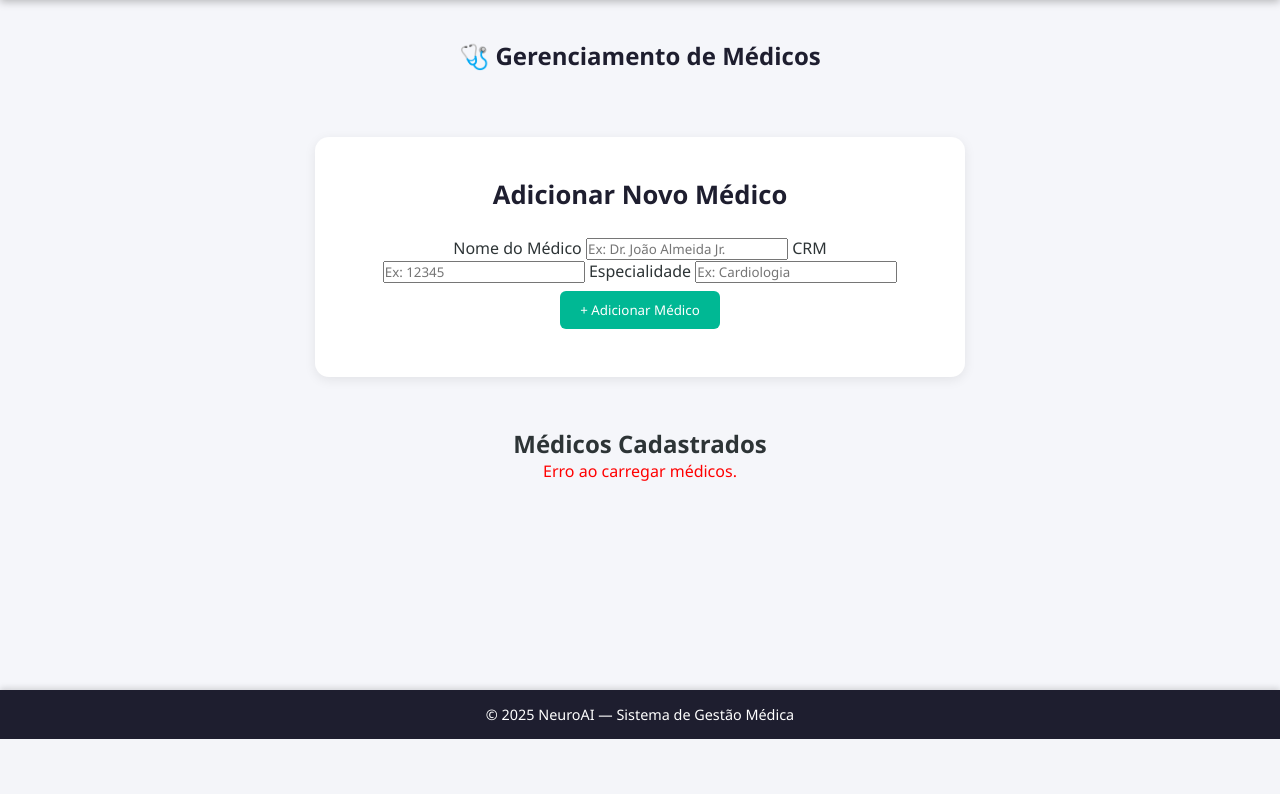
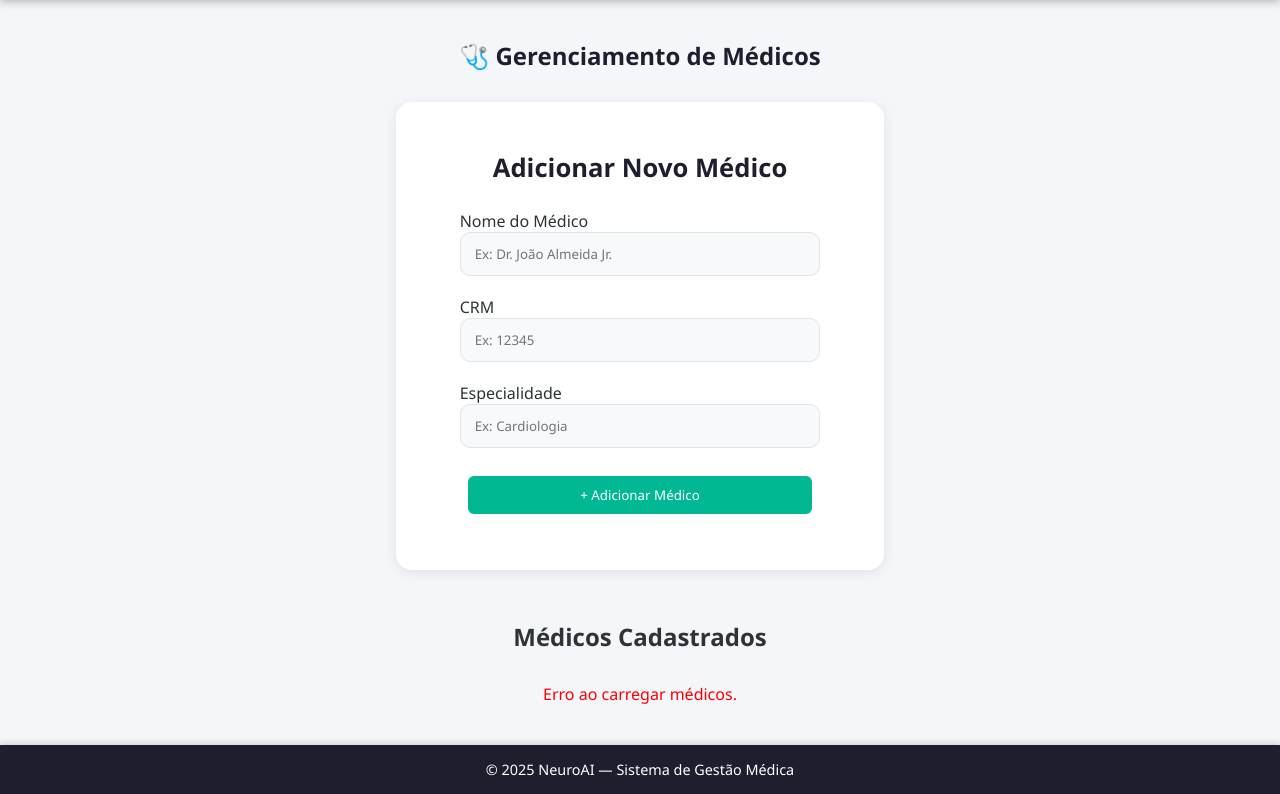
Before and after one commit to matheusmoyaoliveira/python-sprint-privado-4, a Flask app: page /medicos in a window 1280 px wide. Shown: the part 61-855 px from the top of the page. Before the commit the page ends 800 px from the top, so only its background shows below. Run offline with Flask 3, Linux system fonts and the light colour scheme; data that the repository does not hold is empty.

Commit message:
arrumando css do medico.html

```diff
--- a/static/js/medico.js
+++ b/static/js/medico.js
@@ -26,19 +26,22 @@ async function carregarMedicos() {
 
     medicos.forEach((m) => {
       const card = document.createElement("div");
-      card.classList.add("card");
-
+      card.classList.add("card-medico");
         card.innerHTML = `
-        <div class="card-header">${m.nome}</div>
+        <div class="card-header">
+            <h3>${m.nome}</h3>
+            <p class="small">ID #${m.id}</p>
+        </div>
         <div class="card-body">
             <p><strong>CRM:</strong> ${m.crm}</p>
             <p><strong>Especialidade:</strong> ${m.especialidade}</p>
         </div>
-        <div class="card-actions">
-          <button class="btn-excluir" onclick="excluirMedico(${m.id})">Excluir</button>
-          <button class="btn-editar" onclick="editarMedico(${m.id})">Editar</button>
+        <div class="card-footer">
+            <button class="btn-delete" onclick="excluirMedico(${m.id})">Excluir</button>
+            <button class="btn-edit" onclick="editarMedico(${m.id})">Editar</button>
         </div>
         `;
+
 
       container.appendChild(card);
     });
--- a/templates/medicos.html
+++ b/templates/medicos.html
@@ -5,29 +5,38 @@
 <link rel="stylesheet" href="{{ url_for('static', filename='css/medico.css') }}">
 <script defer src="{{ url_for('static', filename='js/medico.js') }}"></script>
 
+<div class="page-medicos">
   <section class="page-header">
     <h1>🩺 Gerenciamento de Médicos</h1>
   </section>
 
   <section class="form-section">
     <h2>Adicionar Novo Médico</h2>
-  <form id="formMedico" class="form-medico">
+
+    <form id="formMedico" class="form-modern">
+      <div class="form-group">
         <label for="nome">Nome do Médico</label>
         <input type="text" id="nome" placeholder="Ex: Dr. João Almeida Jr.">
+      </div>
 
+      <div class="form-group">
         <label for="crm">CRM</label>
         <input type="text" id="crm" placeholder="Ex: 12345">
+      </div>
 
+      <div class="form-group">
         <label for="especialidade">Especialidade</label>
         <input type="text" id="especialidade" placeholder="Ex: Cardiologia">
+      </div>
 
       <button type="submit" class="btn btn-primary">+ Adicionar Médico</button>
     </form>
   </section>
 
-<section class="list-section">
+  <section class="cards-list">
     <h2>Médicos Cadastrados</h2>
-  <div id="listaMedicos" class="card-container"></div>
+    <div id="listaMedicos" class="cards-container"></div>
   </section>
+</div>
 
 {% endblock %}
```
Lines whose indentation alone changed are shown as unchanged.
